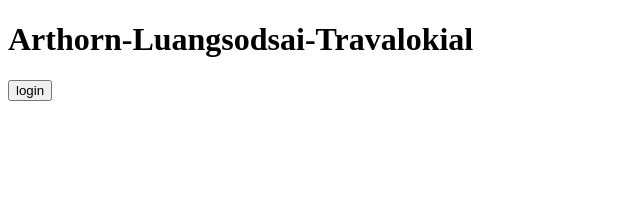
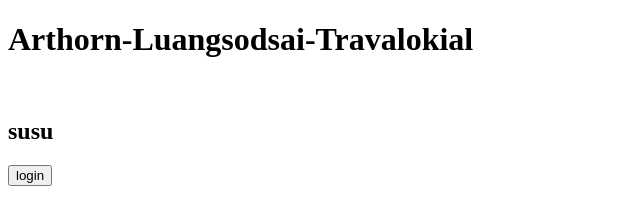
Before and after one commit to nutnai/Arthorn-Luangsodsai-Travalokial, a website with bundled scripts: page public/index.html in a window 1280 px wide. Shown: the whole page, without its empty margins (0-640 px from the left). Built offline with nearby package versions, Linux system fonts and the light colour scheme; no server answers.

Commit message:
start 9 susu

```diff
--- a/public/index.html
+++ b/public/index.html
@@ -8,6 +8,8 @@
   <body>
     <script type="module" src="./src/firestore.js"></script>
     <h1>Arthorn-Luangsodsai-Travalokial</h1>
+    <br>
+    <h2>susu</h2>
     <input type="button" value="login" onclick="location.href = 'web/login.html';">
   </body>
 </html>
```
